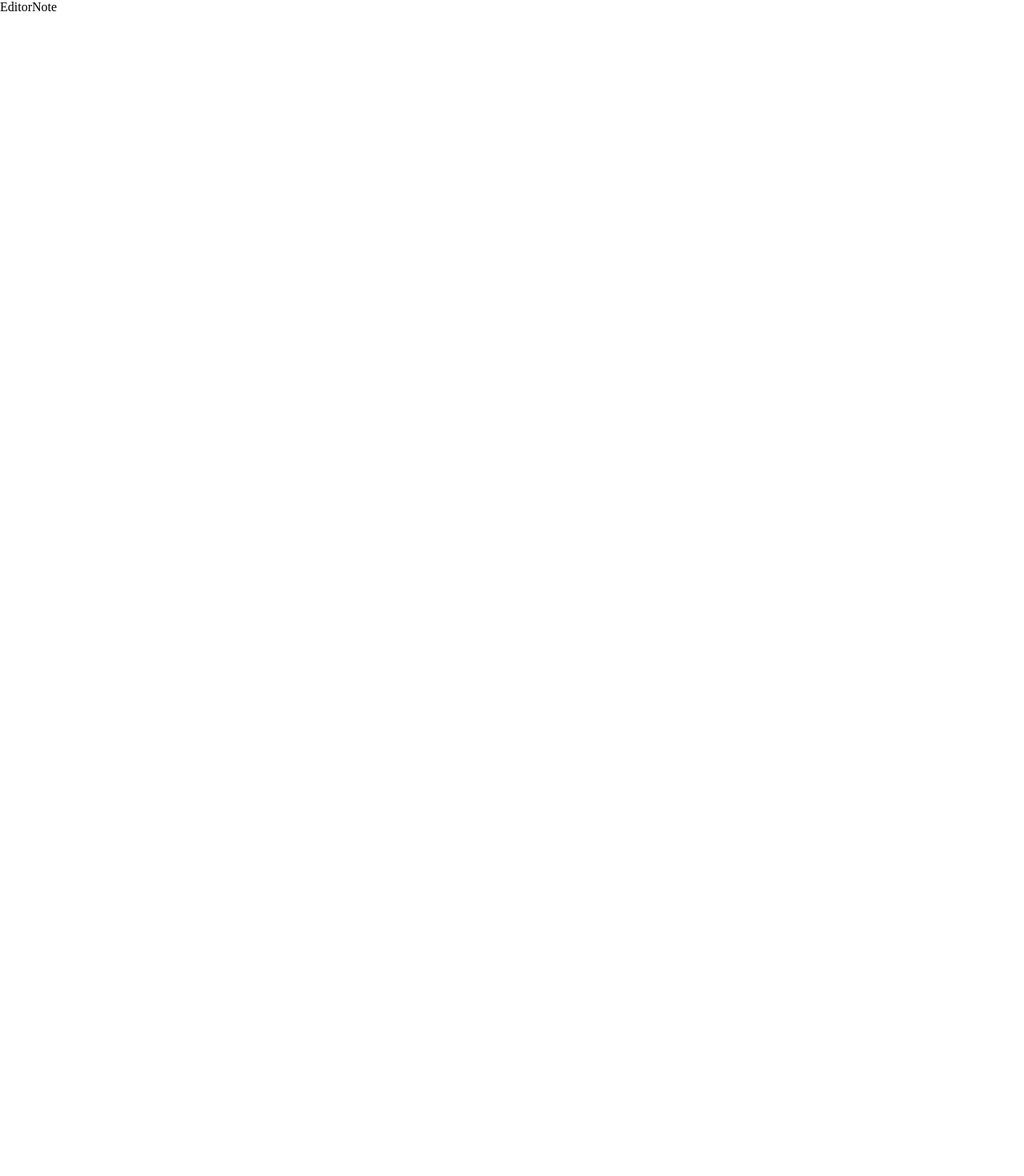
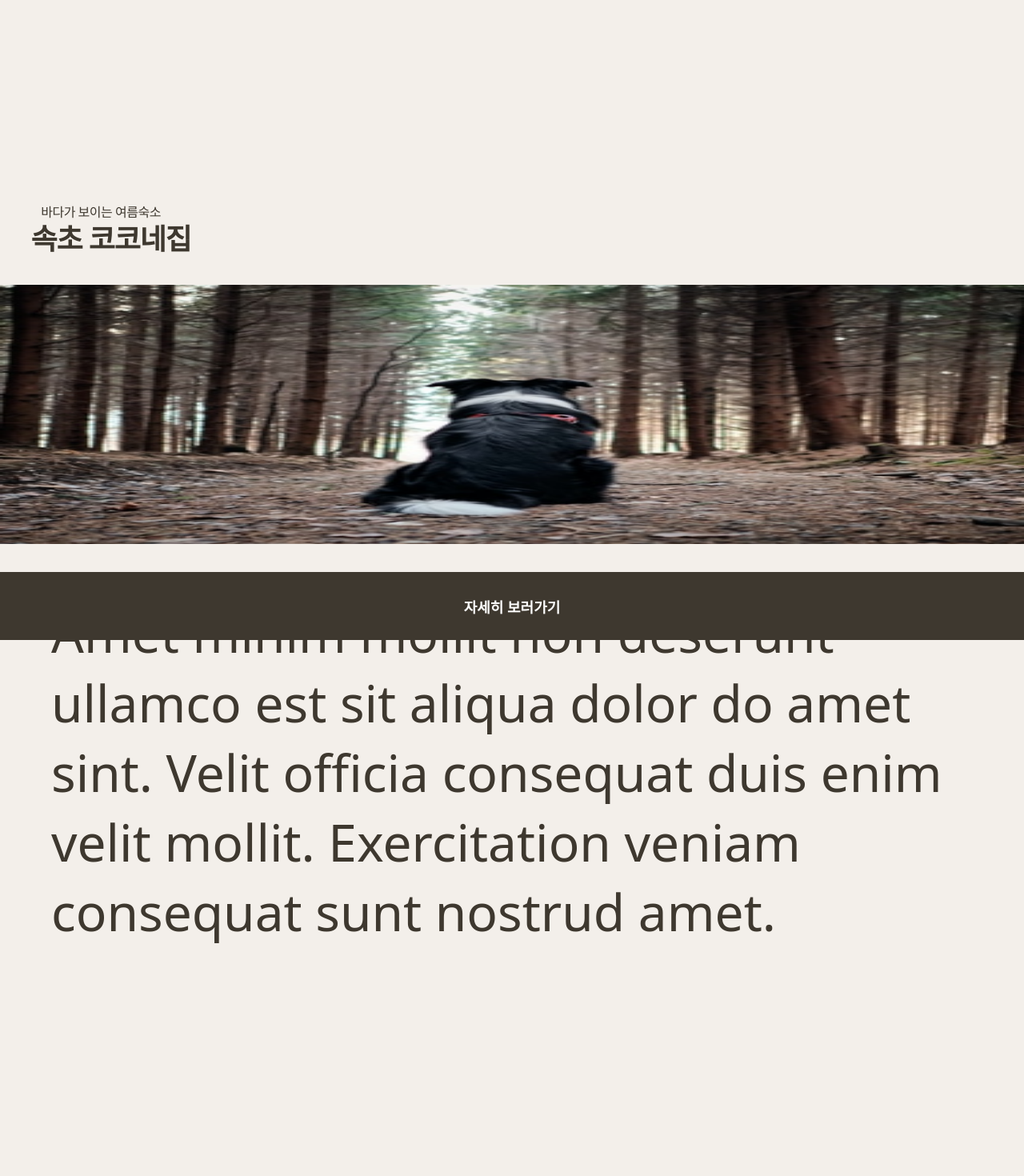
Before and after one commit to Team-Delgo/DelgoTravelClient, a React (Create React App) app: page /editor-note/1 in a window 1280 px wide. Shown: the top 1470 px of the page at 80% size. Before the commit the page ends 800 px from the top, so only its background shows below. Built offline with nearby package versions, Linux system fonts and the light colour scheme.

Commit message:
ADD editor node page ui + design home page + Rename common folder

```diff
--- a/src/common/Footer.tsx
+++ /dev/null
@@ -1,15 +0,0 @@
-import React from 'react'
-import './Footer.scss';
-
-function Footer() {
-  return (
-    <div className='footer'>
-        <img className='homeIcon' src={`${process.env.PUBLIC_URL}/assets/images/home.png`}  alt="" />
-        <img className='glassesIcon' src={`${process.env.PUBLIC_URL}/assets/images/glasses.png`}  alt="" />
-        <img className='bagIcon' src={`${process.env.PUBLIC_URL}/assets/images/bag.png`}  alt="" />
-        <img className='personIcon' src={`${process.env.PUBLIC_URL}/assets/images/person.png`}  alt="" />
-    </div>
-  )
-}
-
-export default Footer
--- /dev/null
+++ b/src/common/layouts/Footer.tsx
@@ -0,0 +1,15 @@
+import React from 'react'
+import './Footer.scss';
+
+function Footer() {
+  return (
+    <div className="footer">
+      <img className="homeIcon" src={`${process.env.PUBLIC_URL}/assets/images/home.png`} alt="" />
+      <img className="glassesIcon" src={`${process.env.PUBLIC_URL}/assets/images/glasses.png`} alt="" />
+      <img className="bagIcon" src={`${process.env.PUBLIC_URL}/assets/images/bag.png`} alt="" />
+      <img className="personIcon" src={`${process.env.PUBLIC_URL}/assets/images/person.png`} alt="" />
+    </div>
+  );
+}
+
+export default Footer;
--- a/src/index.tsx
+++ b/src/index.tsx
@@ -1,14 +1,15 @@
 import React from 'react';
 import ReactDOM from 'react-dom';
+import { BrowserRouter } from 'react-router-dom';
+import { Provider } from 'react-redux';
+import { PersistGate } from 'redux-persist/integration/react';
+import { persistStore } from 'redux-persist';
 import App from './App';
 import reportWebVitals from './reportWebVitals';
-import { BrowserRouter } from 'react-router-dom';
-import { Provider } from 'react-redux';
 import store from './redux/store';
-import { PersistGate } from 'redux-persist/integration/react';
-import { persistStore } from 'redux-persist';
 
-let persistor = persistStore(store);
+
+ const persistor = persistStore(store);
 
 
 
--- /dev/null
+++ b/src/pages/home/EditorNote.scss
@@ -0,0 +1,60 @@
+.editor-background{
+    width: 100%;
+    height: 100%;
+    min-height: 150vh;
+    background: #F3EFEA;
+    padding-bottom: 50px;
+    .editor-subtext{
+        padding: 20% 0 1rem 4%;
+        font-family: 'Noto Sans';
+        font-style: normal;
+        font-weight: 500;
+        font-size: 16px;
+        line-height: 18px;
+        letter-spacing: -0.03em;
+        color: #3E382F;
+    }
+    .editor-headertext{
+        padding: 0 0 3rem 3%;
+        font-family: 'Noto Sans';
+        font-style: normal;
+        font-weight: 700;
+        font-size: 36px;
+        line-height: 18px;
+        letter-spacing: -0.03em;
+        color: #3E382F;
+    }
+    .editor-place{
+        position: relative;
+        img{
+            width: 100%;
+            height: 324px;
+        }
+        &-description{
+            padding: 5% 6% 25% 5%;
+            font-family: 'Noto Sans';
+            font-style: normal;
+            font-weight: 300;
+            font-size: 5vw;
+            color: #3E382F;
+        }
+    }
+    .editor-footer{
+        display: flex;
+        align-items: center;
+        justify-content: center;
+        position : fixed;
+        text-align: center;
+        width: 100%;
+        height: 85px;
+        bottom: 0px;
+        background: #3E382F;
+        .laern-more{
+            font-family: 'Noto Sans';
+            font-style: normal;
+            font-weight: 700;
+            font-size: 18px;
+            color: #FFFFFF;
+        }
+    }
+}
--- a/src/pages/home/EditorNote.tsx
+++ b/src/pages/home/EditorNote.tsx
@@ -1,9 +1,37 @@
 import React from 'react'
+import "./EditorNote.scss";
 
 function EditorNote() {
   return (
-    <div>EditorNote</div>
-  )
+    <div className="editor-background">
+      <div className="editor-subtext">바다가 보이는 여름숙소</div>
+      <div className="editor-headertext">속초 코코네집</div>
+      <div className="editor-place">
+        <img src={`${process.env.PUBLIC_URL}/assets/images/editorImage.png`} alt="" />
+        <div className="editor-place-description">
+          Amet minim mollit non deserunt ullamco est sit aliqua dolor do amet sint. Velit officia consequat duis enim
+          velit mollit. Exercitation veniam consequat sunt nostrud amet.
+        </div>
+      </div>
+      <div className="editor-place">
+        <img src={`${process.env.PUBLIC_URL}/assets/images/editorImage.png`} alt="" />
+        <div className="editor-place-description">
+          Amet minim mollit non deserunt ullamco est sit aliqua dolor do amet sint. Velit officia consequat duis enim
+          velit mollit. Exercitation veniam consequat sunt nostrud amet.
+        </div>
+      </div>
+      <div className="editor-place">
+        <img src={`${process.env.PUBLIC_URL}/assets/images/editorImage.png`} alt="" />
+        <div className="editor-place-description">
+          Amet minim mollit non deserunt ullamco est sit aliqua dolor do amet sint. Velit officia consequat duis enim
+          velit mollit. Exercitation veniam consequat sunt nostrud amet.
+        </div>
+      </div>
+      <div className="editor-footer">
+          <div className="laern-more">자세히 보러가기</div>
+      </div>
+    </div>
+  );
 }
 
 export default EditorNote
--- a/src/pages/home/Home.scss
+++ b/src/pages/home/Home.scss
@@ -1,28 +1,26 @@
-.main-background{
+.home-background{
     width: 100%;
     height: 100%;
-    min-height: 150vh;
     background: #F3EFEA;
     padding-bottom: 50px;
     .main-headertext{
-        padding: 10% 0 5% 5%;
+        padding: 10% 0 1rem 5%;
         font-family: 'Roboto';
         font-style: normal;
         font-weight: 600;
-        font-size: 21px;
+        font-size: 1.3rem;
+        color: #3E382F;
+    }
+    .recommended-placetext{
+        padding: 15% 0 1rem 5%;
+        font-family: 'Noto Sans';
+        font-style: normal;
+        font-weight: 700;
+        font-size: 1.2rem;
         line-height: 18px;
         color: #3E382F;
     }
-    .recommendedplace-text{
-        padding: 15% 0 7% 5%;
-        font-family: 'Noto Sans';
-        font-style: normal;
-        font-weight: 700;
-        font-size: 20px;
-        line-height: 18px;
-        color: #3E382F;
-    }
-    .main-placeimage{
+    .main-place{
         position: relative;
         img{
             width: 80%;
@@ -30,7 +28,7 @@
             border-radius: 5px;
             padding-left: 1%;
         }
-        .main-placeimage-subtext{
+        &-subtext{
             position: absolute;
             height: 18px;
             left: 7%;
@@ -42,7 +40,7 @@
             line-height: 18px;
             color: #FFFFFF;
         }
-        .main-placeimage-name{
+        &-name{
             position: absolute;
             height: 18px;
             left: 7%;
@@ -55,7 +53,7 @@
             color: #FFFFFF;
         }
     }
-    .recommendedplace-image{
+    .recommended-place{
         text-align: center;
         position: relative;
         img{
@@ -63,7 +61,7 @@
             border-radius: 5px;
             margin-bottom: 10%;
         }
-        .recommendedplace-name{
+        &-name{
             position: absolute;
             left: 7%;
             bottom: 25%;
@@ -72,9 +70,8 @@
             font-weight: bold;
             font-size: 18px;
             color: #FFFFFF;
-            z-index: 10;
         }
-        .recommendedplace-location{
+        &-location{
             position: absolute;
             left: 8%;
             bottom: 20%;
--- a/src/pages/home/Home.tsx
+++ b/src/pages/home/Home.tsx
@@ -1,32 +1,32 @@
 import React from 'react';
-import Footer from '../../common/Footer';
+import Footer from '../../common/layouts/Footer';
 import './Home.scss';
 
 function Home() {
   return (
     <>
-    <div className="main-background">
+      <div className="home-background">
         <div className="main-headertext">Delgo!</div>
-      <div className="main-placeimage">
+        <div className="main-place">
           <img src={`${process.env.PUBLIC_URL}/assets/images/mainPlaceImage.png`} alt="" />
-        <div className="main-placeimage-subtext">바다가 보이는 여름숙소</div>
-        <div className="main-placeimage-name">숙초 코코네집</div>
+          <div className="main-place-subtext">바다가 보이는 여름숙소</div>
+          <div className="main-place-name">숙초 코코네집</div>
         </div>
-      <div className="recommendedplace-text">델고갈만한 숙소</div>
-      <div className="recommendedplace-image">
+        <div className="recommended-placetext">델고갈만한 숙소</div>
+        <div className="recommended-place">
           <img src={`${process.env.PUBLIC_URL}/assets/images/recommendedPlaceImage.png`} alt="" />
-        <div className="recommendedplace-name">멍멍이네 하우스</div>
-        <div className="recommendedplace-location">강원도 속초시 조앙동</div>
+          <div className="recommended-place-name">멍멍이네 하우스</div>
+          <div className="recommended-place-location">강원도 속초시 조앙동</div>
         </div>
-      <div className="recommendedplace-image">
+        <div className="recommended-place">
           <img src={`${process.env.PUBLIC_URL}/assets/images/recommendedPlaceImage.png`} alt="" />
-        <div className="recommendedplace-name">멍멍이네 하우스</div>
-        <div className="recommendedplace-location">강원도 속초시 조앙동</div>
+          <div className="recommended-place-name">멍멍이네 하우스</div>
+          <div className="recommended-place-location">강원도 속초시 조앙동</div>
         </div>
-      <div className="recommendedplace-image">
+        <div className="recommended-place">
           <img src={`${process.env.PUBLIC_URL}/assets/images/recommendedPlaceImage.png`} alt="" />
-        <div className="recommendedplace-name">멍멍이네 하우스</div>
-        <div className="recommendedplace-location">강원도 속초시 조앙동</div>
+          <div className="recommended-place-name">멍멍이네 하우스</div>
+          <div className="recommended-place-location">강원도 속초시 조앙동</div>
         </div>
       </div>
       <Footer />
--- a/src/redux/reducers/userReducer.ts
+++ b/src/redux/reducers/userReducer.ts
@@ -4,8 +4,6 @@ export interface User {
   id: number;
   name: string;
 }
-
-let tempId = 3;
 
 // slice 안에 들어갈 내용들은 매우 심플하고 직관적이다.
 // name, initialState, reducers.
@@ -17,7 +15,6 @@ export const users = createSlice({
   ] as User[], // 필수로 타입 지정 안해도 되지만, 확실히 하기로 한다.
   reducers: {
     addUser(state, action: PayloadAction<User>) {
-      action.payload.id = tempId++;
       // 업데이트 되는 State 를 return 해준다.
       return [...state, action.payload];
     }
```
Also changed, not shown: public/assets/images/editorImage.png (added), src/common/layouts/Footer.scss (renamed from src/common/Footer.scss). Lines whose indentation alone changed are shown as unchanged.
